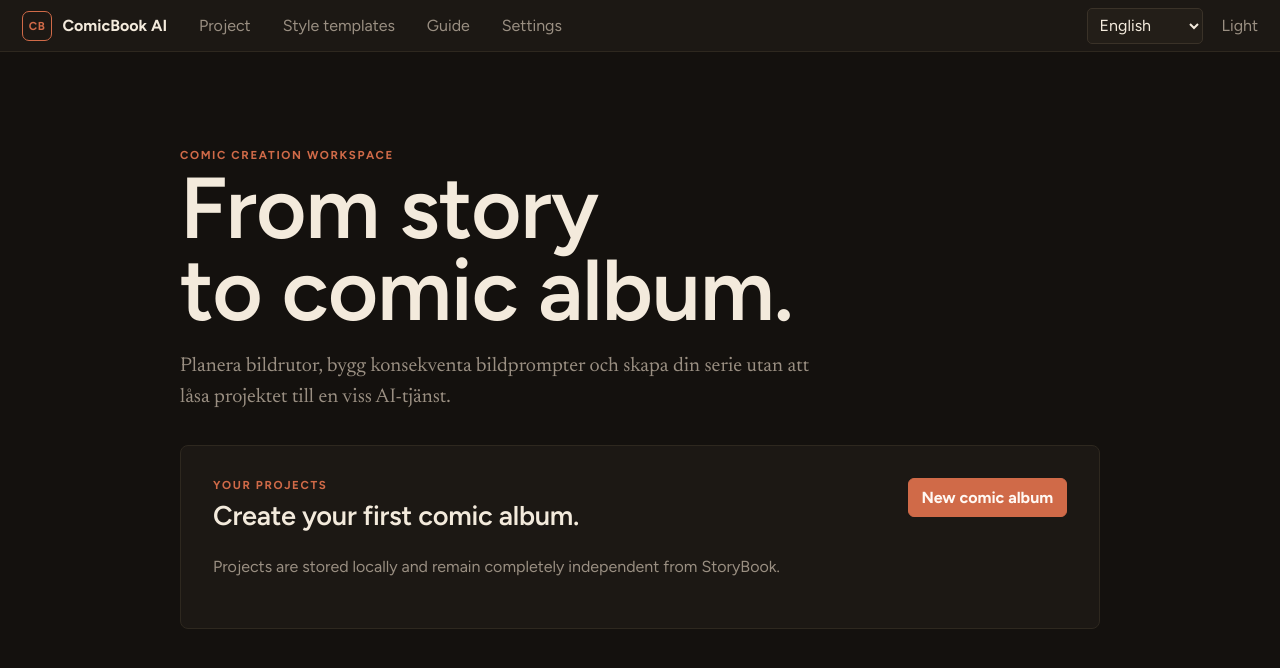
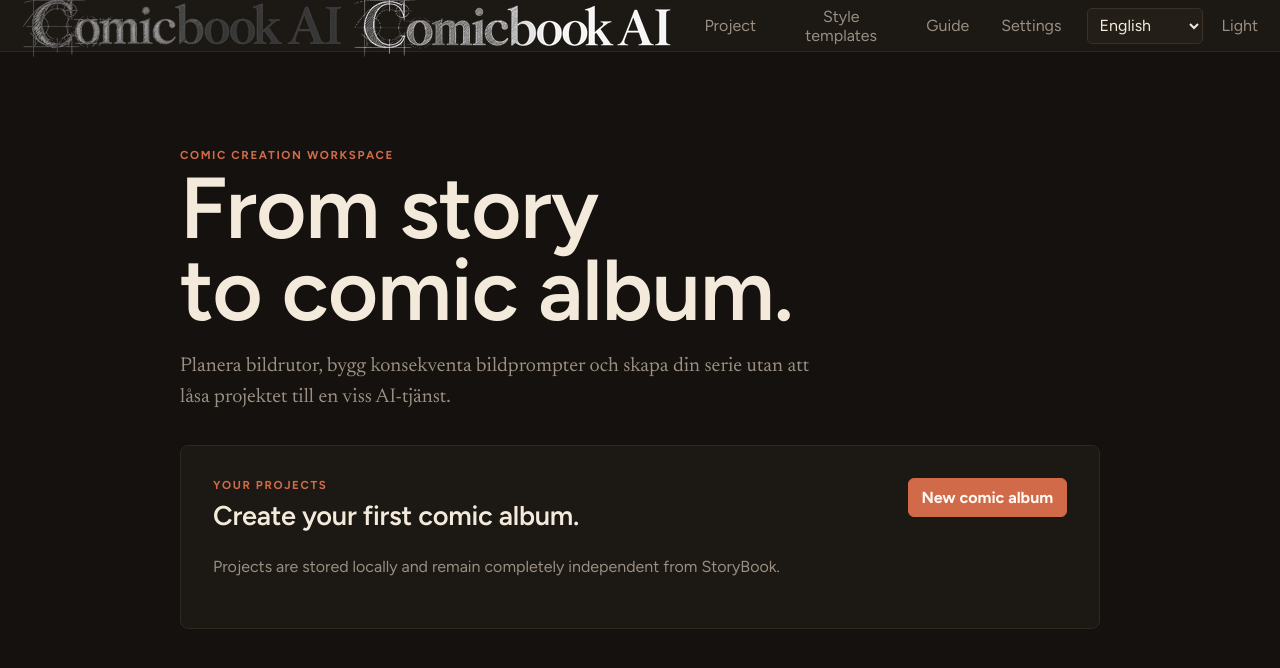
Before and after one commit to kaampi/Comic, a React (Vite) app: page / in a window 1280 px wide. Shown: the top 668 px of the page. Built offline with nearby package versions, Linux system fonts and the light colour scheme.

Commit message:
Use ComicBook AI logo in top bar

```diff
--- a/src/App.tsx
+++ b/src/App.tsx
@@ -495,7 +495,8 @@ export function App() {
     <div className="app-shell">
       <header className="topbar">
         <button className="brand" type="button" onClick={closePanel} aria-label={tr("goHome")}>
-          <span className="brand-mark" aria-hidden="true">CB</span><span>ComicBook AI</span>
+          <img className="brand-logo brand-logo-light" src="/logo.png" alt="ComicBook AI" />
+          <img className="brand-logo brand-logo-dark" src="/logo-dark.png" alt="ComicBook AI" />
         </button>
         <div className="top-menu" ref={menuRef}>
           <button className="text-button" type="button" aria-expanded={projectMenuOpen} onClick={() => setProjectMenuOpen((open) => !open)}>{tr("project")}</button>
```
